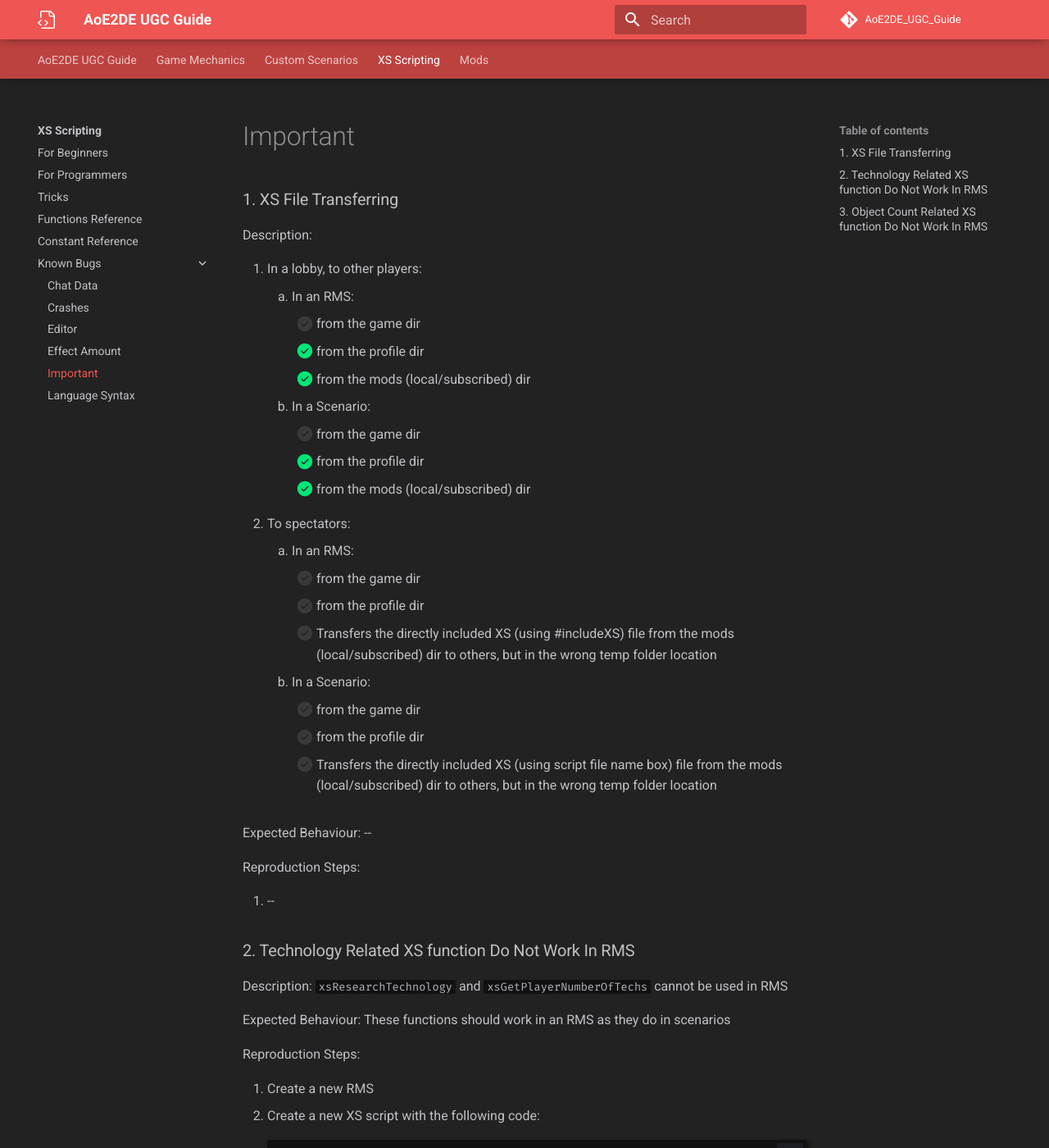
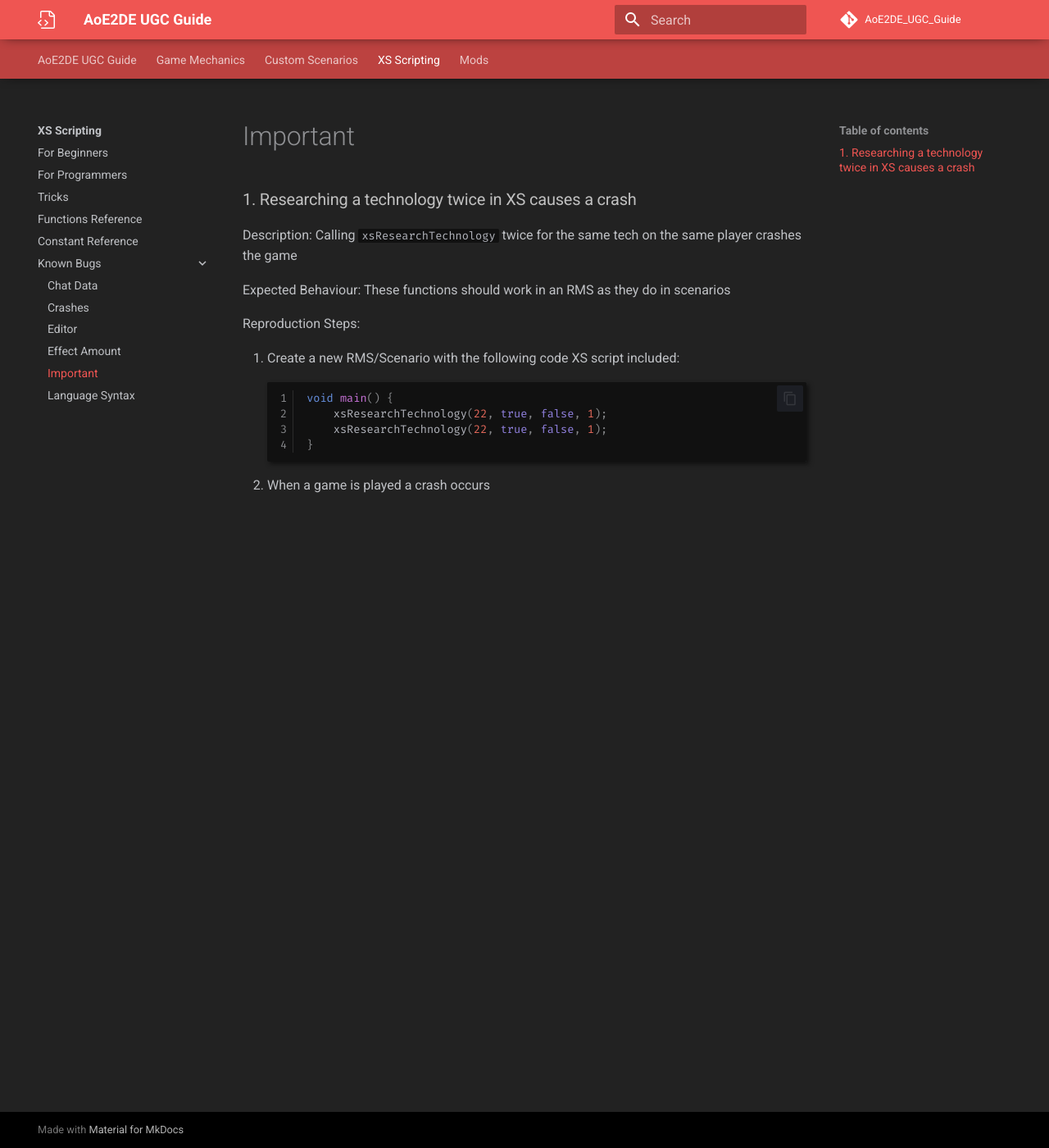
Before and after one commit to Divy1211/AoE2DE_UGC_Guide, an MkDocs documentation site: the page built from docs/general/xs/bugs/Important.md, in a window 1280 px wide and 1400 px high. Shown: the whole window at 82% size. Built offline with MkDocs 1.6.1 and Material for MkDocs 9.7.7, drawn with Linux system fonts in a browser that asks for light colours; comment, search, counter and statistics services are not loaded; some of the changed text lies outside the part shown.

Commit message:
Updated bugs

````diff
--- a/docs/general/xs/bugs/Important.md
+++ b/docs/general/xs/bugs/Important.md
@@ -1,66 +1,16 @@
-### 1. XS File Transferring
+### 1. Researching a technology twice in XS causes a crash
 
-Description:
-
-1. In a lobby, to other players:
-    1. In an RMS:
-        1. [ ] from the game dir
-        2. [X] from the profile dir
-        3. [X] from the mods (local/subscribed) dir
-    2. In a Scenario:
-        1. [ ] from the game dir
-        2. [X] from the profile dir
-        3. [X] from the mods (local/subscribed) dir
-2. To spectators:
-    1. In an RMS:
-        1. [ ] from the game dir
-        2. [ ] from the profile dir
-        3. [ ] Transfers the directly included XS (using #includeXS) file from the mods (local/subscribed) dir to others, but in the wrong temp folder location
-    2. In a Scenario:
-        1. [ ] from the game dir
-        2. [ ] from the profile dir
-        3. [ ] Transfers the directly included XS (using script file name box) file from the mods (local/subscribed) dir to others, but in the wrong temp folder location
-
-Expected Behaviour: --
-
-Reproduction Steps:
-
-1. --
-
-### 2. Technology Related XS function Do Not Work In RMS
-
-Description: `xsResearchTechnology` and `xsGetPlayerNumberOfTechs` cannot be used in RMS
+Description: Calling `xsResearchTechnology` twice for the same tech on the same player crashes the game
 
 Expected Behaviour: These functions should work in an RMS as they do in scenarios
 
 Reproduction Steps:
 
-1. Create a new RMS
-2. Create a new XS script with the following code:
+1. Create a new RMS/Scenario with the following code XS script included:
 ```cpp
 void main() {
-    // these functionds do not work in an RMS
-    xsResearchTechnology(22, true, false, 2);
-    xsGetPlayerNumberOfTechs(1);
+    xsResearchTechnology(22, true, false, 1);
+    xsResearchTechnology(22, true, false, 1);
 }
 ```
-3. When a game is played using the XS script included in an RMS, a parsing error is shown
-
-### 3. Object Count Related XS function Do Not Work In RMS
-
-Description: `xsGetObjectCount` and `xsGetObjectCountTotal` cannot be used in RMS
-
-Expected Behaviour: These functions should work in an RMS as they do in scenarios
-
-Reproduction Steps:
-
-1. Create a new RMS
-2. Create a new XS script with the following code:
-```cpp
-void main() {
-    // these functionds do not work in an RMS
-    xsGetObjectCount(1, 83);
-    xsGetObjectCountTotal(1, 83);
-}
-```
-3. When a game is played using the XS script included in an RMS, a parsing error is shown
+2. When a game is played a crash occurs
--- a/docs/general/xs/bugs/bugs.py
+++ b/docs/general/xs/bugs/bugs.py
@@ -17,7 +17,7 @@
 
 If you know of a bug that is not documented here, or if a bug listed here is actually fixed in the *indicated* game version, reach out to the authors of this guide! Check the [About](../../../../) page for relevant information about the authors.
 
-Game Version: `101.102.5558.0 (#71094) 9717890`
+Game Version: `101.102.47822.0 (#113358) 14355041`
 
 Last Updated: `{date_t}`
 
````
Also changed, not shown: docs/general/xs/bugs/Editor.md (+19 -0 lines), docs/general/xs/bugs/Language Syntax.md (+4 -4 lines), docs/general/xs/bugs/bugs.json (+30 -4 lines), docs/general/xs/bugs/index.md (+2 -2 lines), 3 other files.
